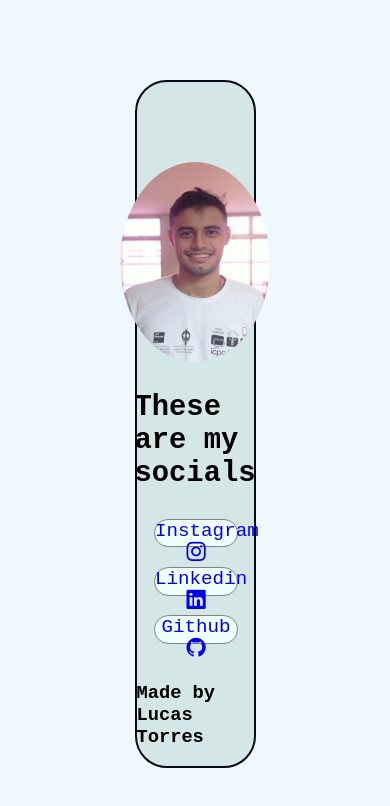
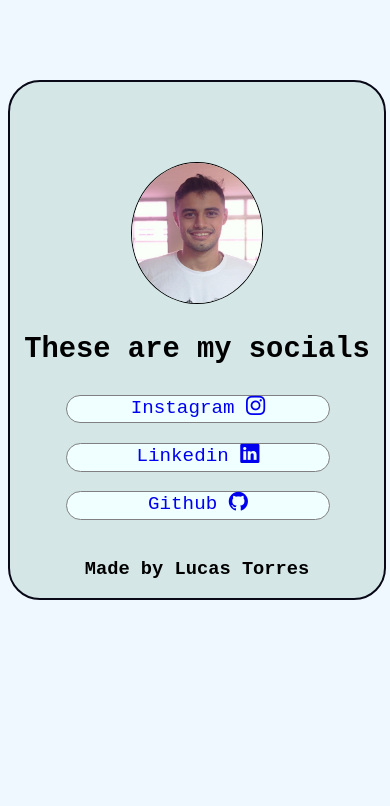
Before and after one commit to torreslucs23/lucas-torres, a plain HTML site: page index.html in a window 390 px wide. Drawn offline with nearby package versions, Linux system fonts and the light colour scheme.

Commit message:
added responsive

```diff
--- a/index.css
+++ b/index.css
@@ -1,6 +1,7 @@
 body{
     background-color: aliceblue;
     font-family: 'Courier New', Courier, monospace;
+    vertical-align: middle;
 }
 
 main{
@@ -19,6 +20,14 @@ main{
 
 img{
     border-radius: 50%;
+    border: 1px dashed black;
+    border-style: groove;
+}
+
+img:hover{
+    transform: scale(1.1);
+
+
 }
 
 p{
@@ -52,3 +61,9 @@ section{
 .button:hover{
     background-color:rgb(197, 209, 219);
 }
+
+@media only screen and (max-device-width: 900px) {
+    main{
+        width: 100%;
+    }
+    }
--- a/index.html
+++ b/index.html
@@ -10,15 +10,15 @@
 <body>
 
     <main>
-        <img src="lucas.jpeg" alt="lucas" width="150" height="200">
+        <img src="lucas.jpg" alt="lucas" width="130" height="140">
 
         <p>These are my socials</p>
 
 
         <section>
-           <a href="https://www.youtube.com/watch?v=EQqj7TMqfYM&ab_channel=helpme." class="button">Instagram <i class="bi bi-instagram"></i></a>
-           <a href="https://www.youtube.com/watch?v=EQqj7TMqfYM&ab_channel=helpme." class="button">Linkedin <i class="bi bi-linkedin"></i></a>
-           <a href="https://www.youtube.com/watch?v=EQqj7TMqfYM&ab_channel=helpme." class="button">Github <i class="bi bi-github"></i></a>
+           <a href="https://www.instagram.com/torres_lucasx/" class="button">Instagram <i class="bi bi-instagram"></i></a>
+           <a href="https://www.linkedin.com/in/lucas-torres-38a47a206/" class="button">Linkedin <i class="bi bi-linkedin"></i></a>
+           <a href="https://github.com/torreslucs23" class="button">Github <i class="bi bi-github"></i></a>
 
 
         </section>
```
Also changed, not shown: lucas.jpeg (deleted), lucas.jpg (added).
